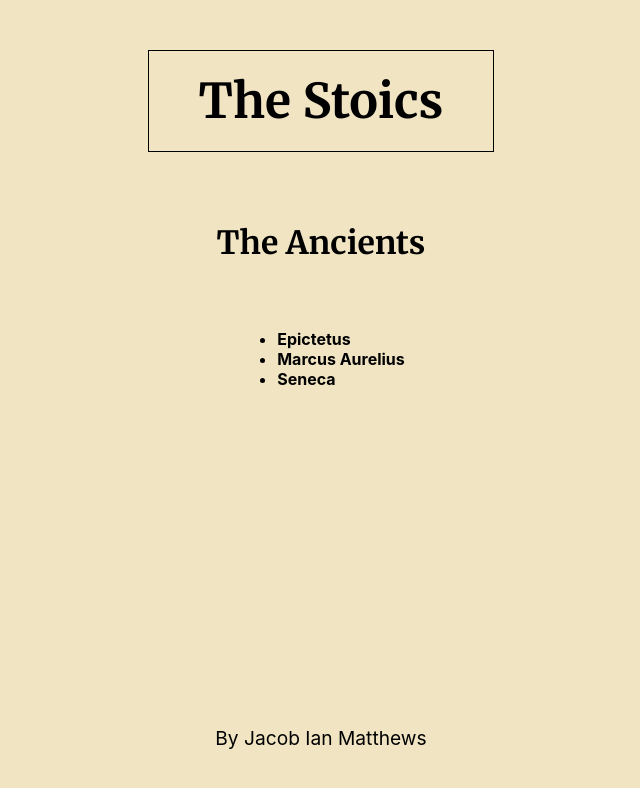
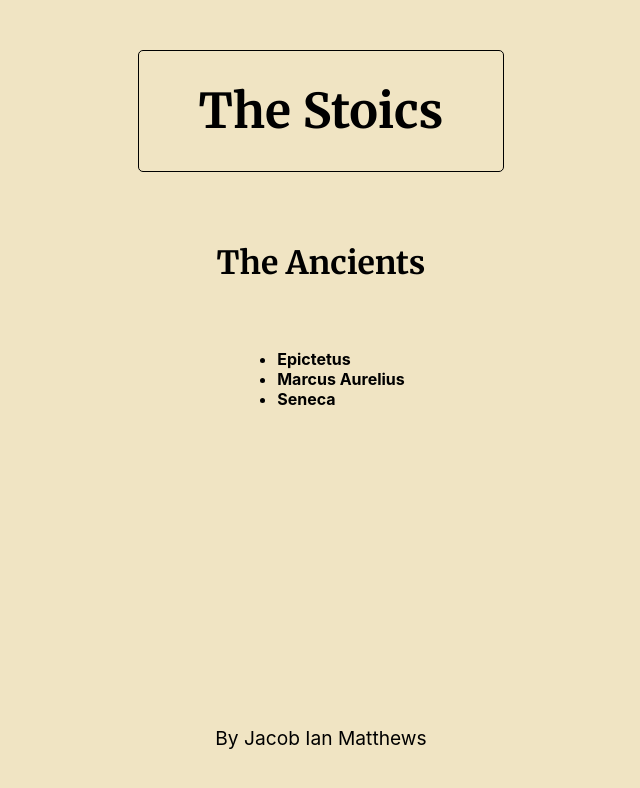
Before and after one commit to jacob-ian/thestoics, a React (Create React App) app: page / in a window 1280 px wide. Shown: the top 788 px of the page, without its empty margins (319-959 px from the left). Built offline with nearby package versions, Linux system fonts and the light colour scheme.

Commit message:
style(Header): Adjust look
- Add more padding to title
- Add some border radius to title

```diff
--- a/src/components/Header.css
+++ b/src/components/Header.css
@@ -11,8 +11,9 @@
   font-size: 3rem;
   font-family: Merriweather, sans-serif;
   font-weight: 700;
-  padding: 20px 50px;
+  padding: 30px 60px;
   border: 1px black solid;
+  border-radius: 5px;
   text-align: center;
 }
 
```
